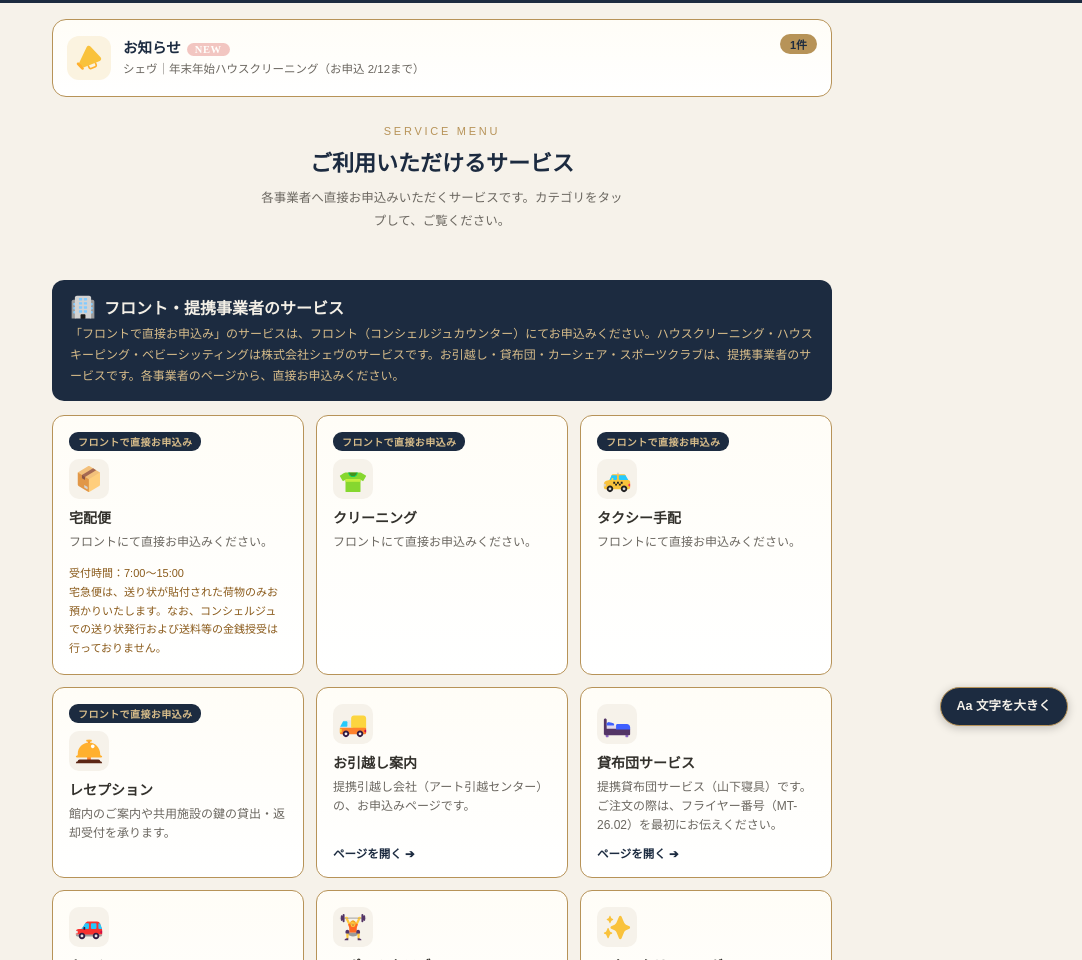
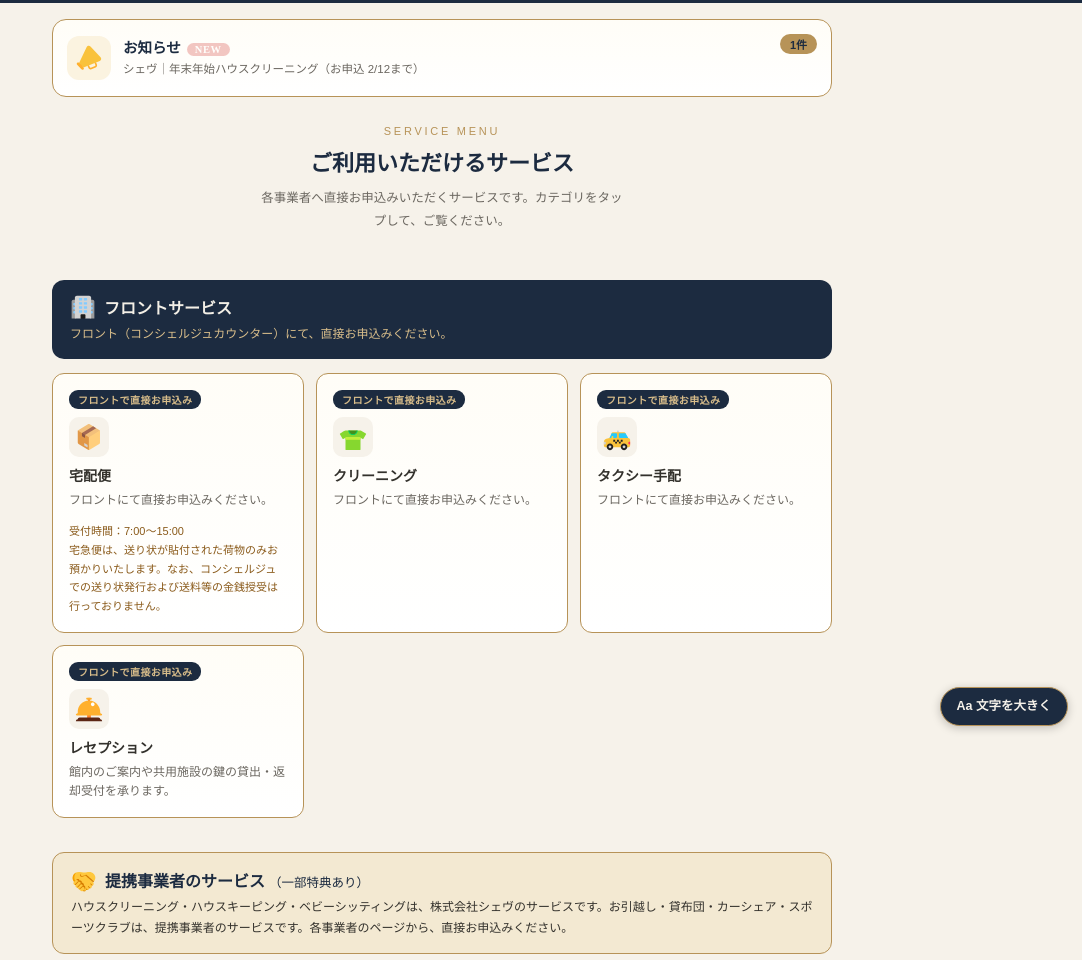
Before and after one commit to QLCservice/qlc-link-site, a plain HTML site: page chezvous/oimachi-tracks/index.html in a window 1280 px wide. Shown: the part 60-1020 px from the top of the page, without its empty margins (198-1280 px from the left). Drawn offline with Linux system fonts and the light colour scheme.

Commit message:
大井町トラックス：JR（藤原様）依頼を反映 ― 「フロントサービス」と「提携事業者のサービス（一部特典あり）」の帯を分離

```diff
--- a/chezvous/oimachi-tracks/index.html
+++ b/chezvous/oimachi-tracks/index.html
@@ -73,6 +73,10 @@
   .zone-front .zsub{color:var(--brass-light);}
   .zone-partner{background:transparent;border:1.5px dashed var(--brass);color:var(--navy);margin-top:44px;}
   .zone-partner .zsub{color:var(--charcoal-soft);}
+  .zone-alliance{background:#F3E9D2;border:1.5px solid var(--brass);color:var(--navy);margin-top:34px;}
+  .zone-alliance .zsub{color:var(--charcoal);}
+  .zone-alliance .ztitle > span:last-child{display:block;}
+  .zone-alliance .zt-note{display:inline-block;white-space:nowrap;font-family:"Noto Sans JP",sans-serif;font-size:12.5px;font-weight:500;margin-left:4px;}
   .zone + .grid{margin-top:14px;}
 
   .qa{background:var(--cream-card);border:1px solid #E8E0CE;border-radius:12px;margin-bottom:10px;overflow:hidden;}
@@ -431,8 +435,8 @@
 <main>
 
     <div class="zone zone-front">
-    <div class="ztitle"><span><svg class="qico ce" aria-hidden="true" focusable="false"><use href="/assets/icons-color.svg#ce-office"/></svg></span>フロント・提携事業者のサービス</div>
-    <div class="zsub">「フロントで直接お申込み」のサービスは、フロント（コンシェルジュカウンター）にてお申込みください。ハウスクリーニング・ハウスキーピング・ベビーシッティングは株式会社シェヴのサービスです。お引越し・貸布団・カーシェア・スポーツクラブは、提携事業者のサービスです。各事業者のページから、直接お申込みください。</div>
+    <div class="ztitle"><span><svg class="qico ce" aria-hidden="true" focusable="false"><use href="/assets/icons-color.svg#ce-office"/></svg></span>フロントサービス</div>
+    <div class="zsub">フロント（コンシェルジュカウンター）にて、直接お申込みください。</div>
   </div>
   <div class="grid">
     <div class="card featured nolink">
@@ -460,6 +464,13 @@
       <h3>レセプション</h3>
       <p>館内のご案内や共用施設の鍵の貸出・返却受付を承ります。</p>
     </div>
+  </div>
+
+  <div class="zone zone-alliance">
+    <div class="ztitle"><span><svg class="qico ce" aria-hidden="true" focusable="false"><use href="/assets/icons-color.svg#ce-handshake"/></svg></span><span>提携事業者のサービス<span class="zt-note">（一部特典あり）</span></span></div>
+    <div class="zsub">ハウスクリーニング・ハウスキーピング・ベビーシッティングは、株式会社シェヴのサービスです。お引越し・貸布団・カーシェア・スポーツクラブは、提携事業者のサービスです。各事業者のページから、直接お申込みください。</div>
+  </div>
+  <div class="grid">
     <a class="card featured" href="https://the0123-hikkoshi-moushikomi.com/signup/a20909b7-1120-4ef5-9ecd-7c317d387084" target="_blank" rel="noopener"><div class="cicon"><svg class="qico ce" aria-hidden="true" focusable="false"><use href="/assets/icons-color.svg#ce-truck"/></svg></div><h3>お引越し案内</h3><p>提携引越し会社（アート引越センター）の、お申込みページです。</p><span class="cta">ページを開く</span></a>
     <a class="card featured" href="https://www.ygm.co.jp/" target="_blank" rel="noopener"><div class="cicon"><svg class="qico ce" aria-hidden="true" focusable="false"><use href="/assets/icons-color.svg#ce-bed"/></svg></div><h3>貸布団サービス</h3><p>提携貸布団サービス（山下寝具）です。ご注文の際は、フライヤー番号（MT-26.02）を最初にお伝えください。</p><span class="cta">ページを開く</span></a>
     <a class="card featured" href="https://www.jrerl.co.jp/ekiren_self/" target="_blank" rel="noopener"><div class="cicon"><svg class="qico ce" aria-hidden="true" focusable="false"><use href="/assets/icons-color.svg#ce-car"/></svg></div><h3>カーシェア</h3><p>提携カーシェアサービス（JR東日本レンタリース「駅レンタカー・セルフ」）のご案内です。</p><span class="cta">ページを開く</span></a>
```
